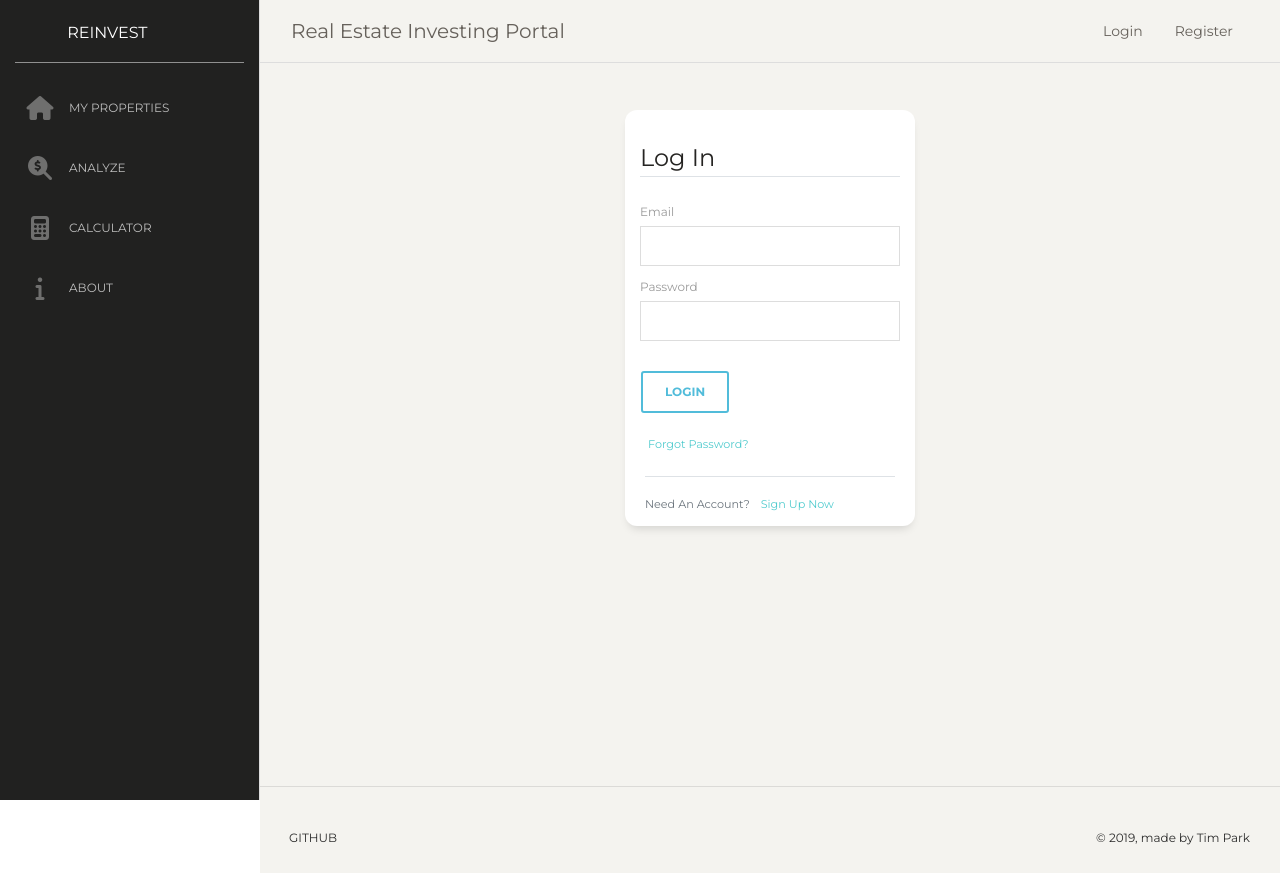
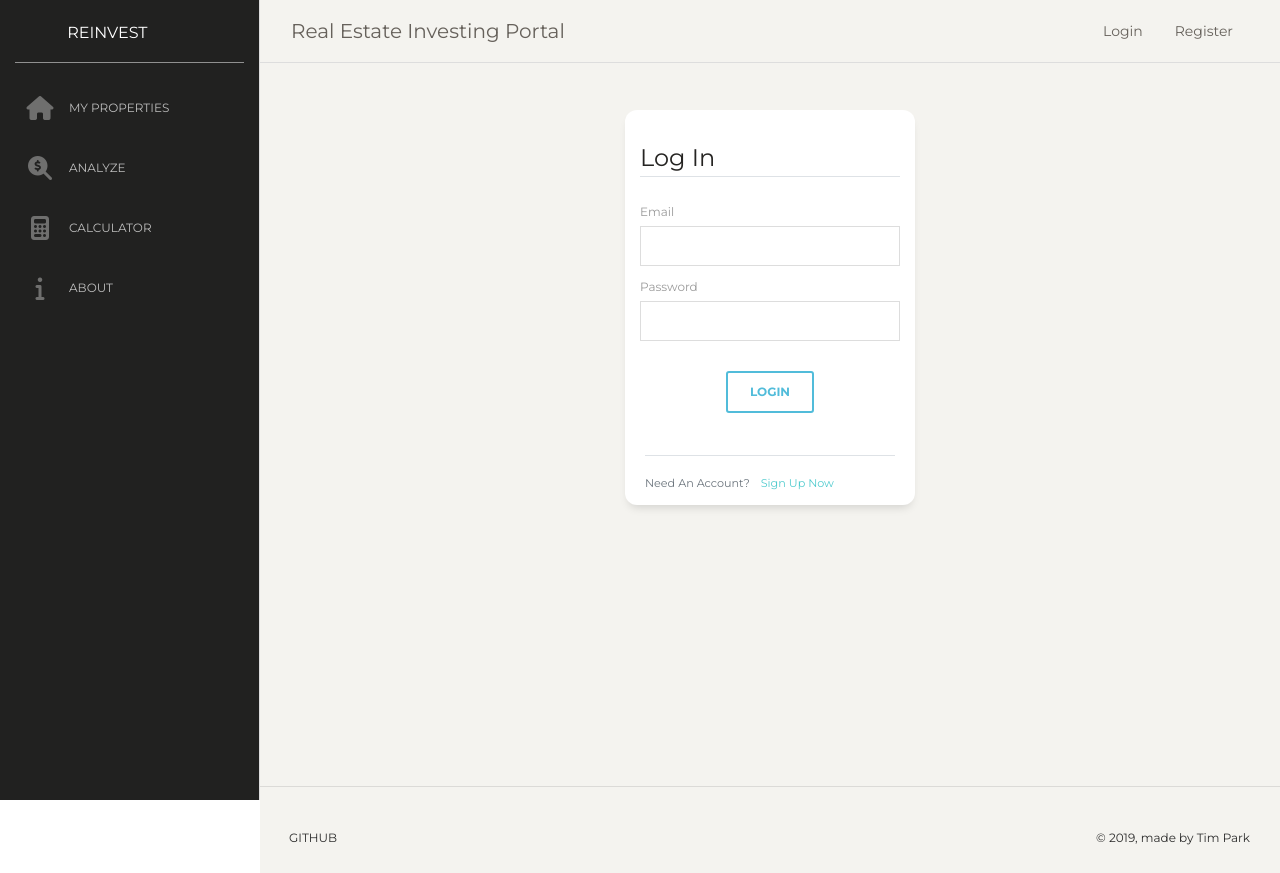
Before and after one commit to timpark0807/reinvestify, a Flask app: page /login in a window 1280 px wide. Run offline with Flask 2, Linux system fonts and the light colour scheme; some libraries are stand-ins or nearby versions.

Commit message:
center login in button

```diff
--- a/realtoranalysis/templates/login.html
+++ b/realtoranalysis/templates/login.html
@@ -47,12 +47,12 @@
                                     </div>
 
                                 </fieldset>
-                                <div class="form-group">
+                            <div class="row">
+
+                                <div class="form-group ml-auto mr-auto">
                                     {{ form.submit(class="btn btn-outline-info") }}
                                 </div>
-                                <small class="text-muted ml-2">
-                                    <a href="#">Forgot Password?</a>
-                                </small>
+                            </div>
                             </form>
                         </div>
 
```
